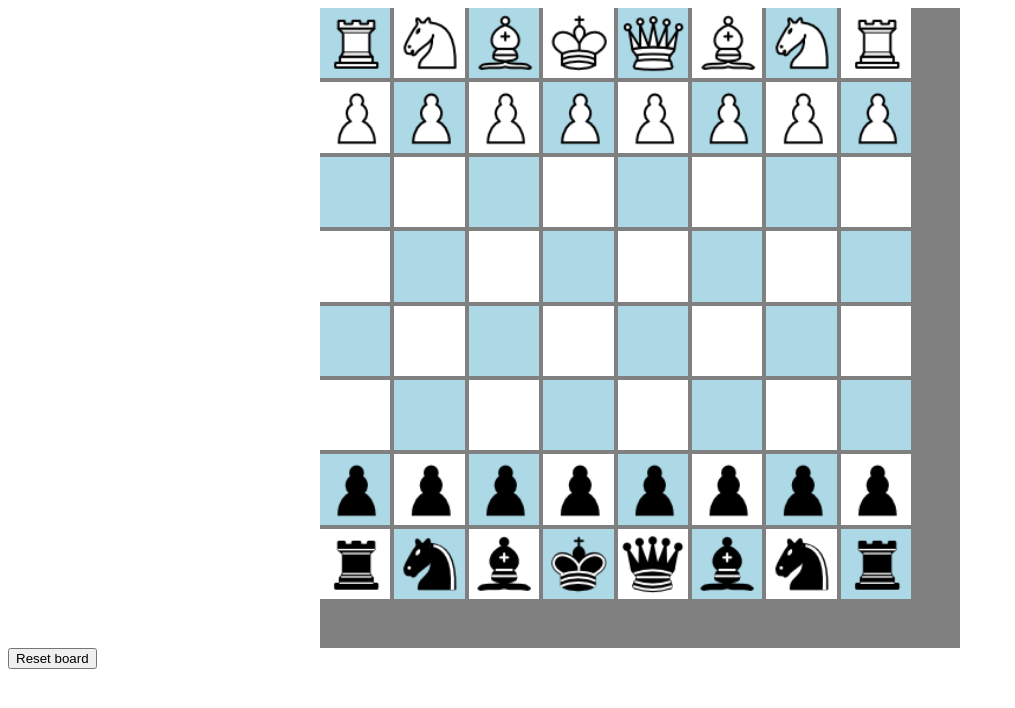
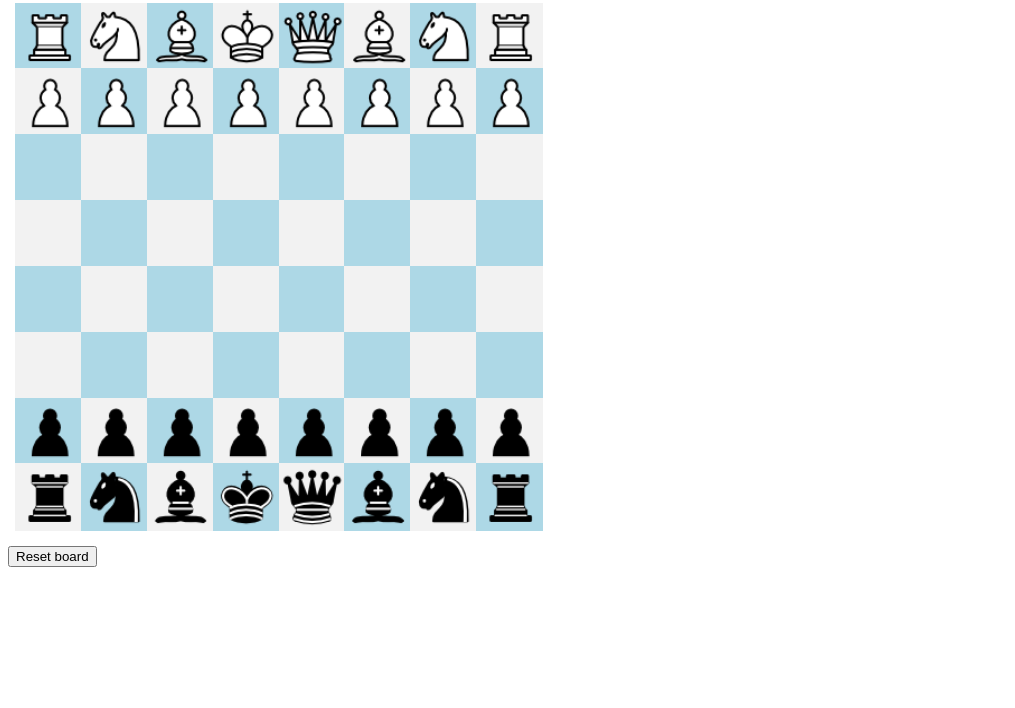
Before and after one commit to jls47/chess, a plain HTML site: page index.html in a window 1280 px wide. Shown: the whole page, without its empty margins (0-1015 px from the left). Drawn offline with nearby package versions, Linux system fonts and the light colour scheme.

Commit message:
board appearance improvement

```diff
--- a/css/main.css
+++ b/css/main.css
@@ -1,19 +1,19 @@
 
 
 .board{
-    background: grey;
-    width: 50vw;
-    height: 50vw;
-	margin-left: auto;
-	margin-right: auto;
+    width: 42vw;
+    height: 42vw;
+	margin-left: 1%;
+	#margin-right: auto;
 }
 
 .board div{
-    width: 11%;
-    height: 11%;
+    width: 12.5%;
+    height: 12.5%;
     display: inline-block;
-	margin-left: auto;
-	margin-right: auto;
+
+	margin-left: -1%;
+	margin-top: -1%;
 }
 
 div[possible="true"]{
--- a/js/main.js
+++ b/js/main.js
@@ -56,7 +56,7 @@ document.addEventListener("DOMContentLoaded", function(event) {
     let spaces = document.querySelectorAll("[space = 'true']");
 
     //Styling the board.  Choosing white and light blue for the time being.
-    var c1 = 'white';
+    var c1 = 'rgb(242,242,242)';
     var c2 = 'lightblue';
     var tmp = '';
     var board = document.getElementsByClassName("board");
--- a/main.js
+++ b/main.js
@@ -56,10 +56,10 @@ document.addEventListener("DOMContentLoaded", function(event) {
     let spaces = document.querySelectorAll("[space = 'true']");
 
     //Styling the board.  Choosing white and light blue for the time being.
-    var c1 = 'white';
+    var c1 = 'blue';
     var c2 = 'lightblue';
     var tmp = '';
-    var board = document.getElementsByClassName("board");
+    var board = document.getElementsByClassName("spaces");
     //For each of the children on the board, iterate through white and the other color.  When the end of the board is reached, switch.
     function color() {
         for(var i = 0; i < board[0].children.length; i++) {
```
